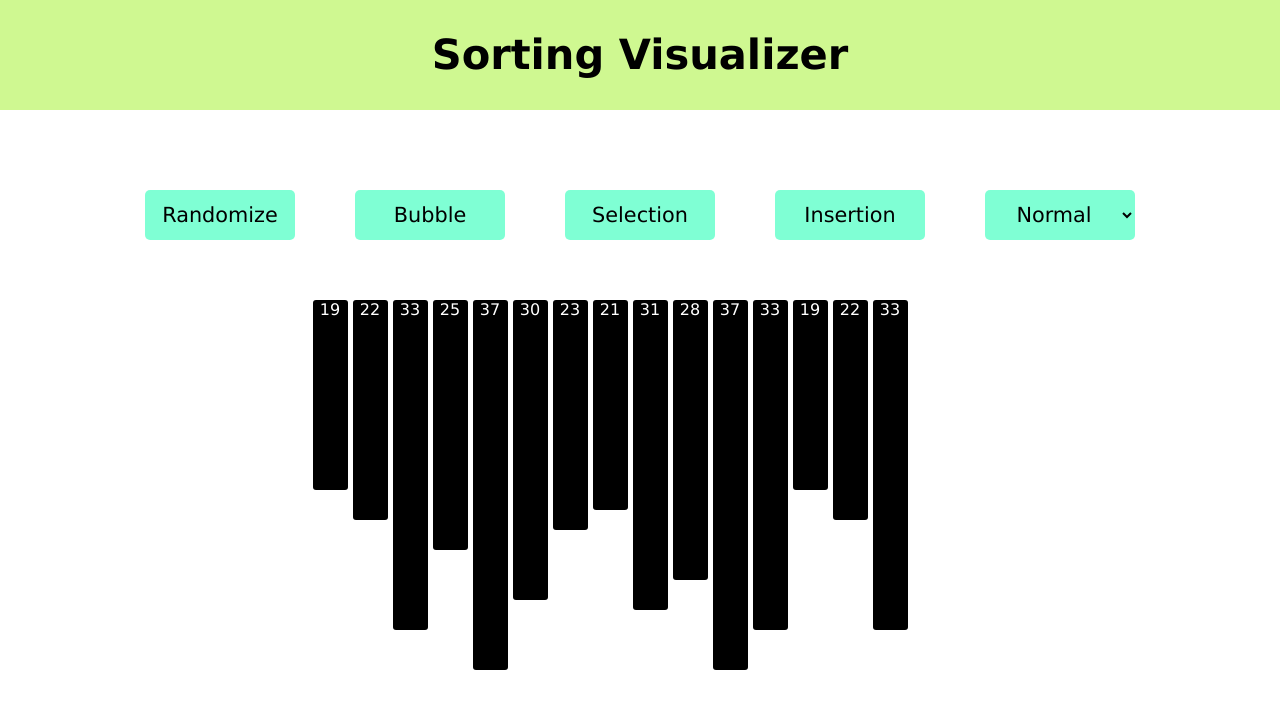
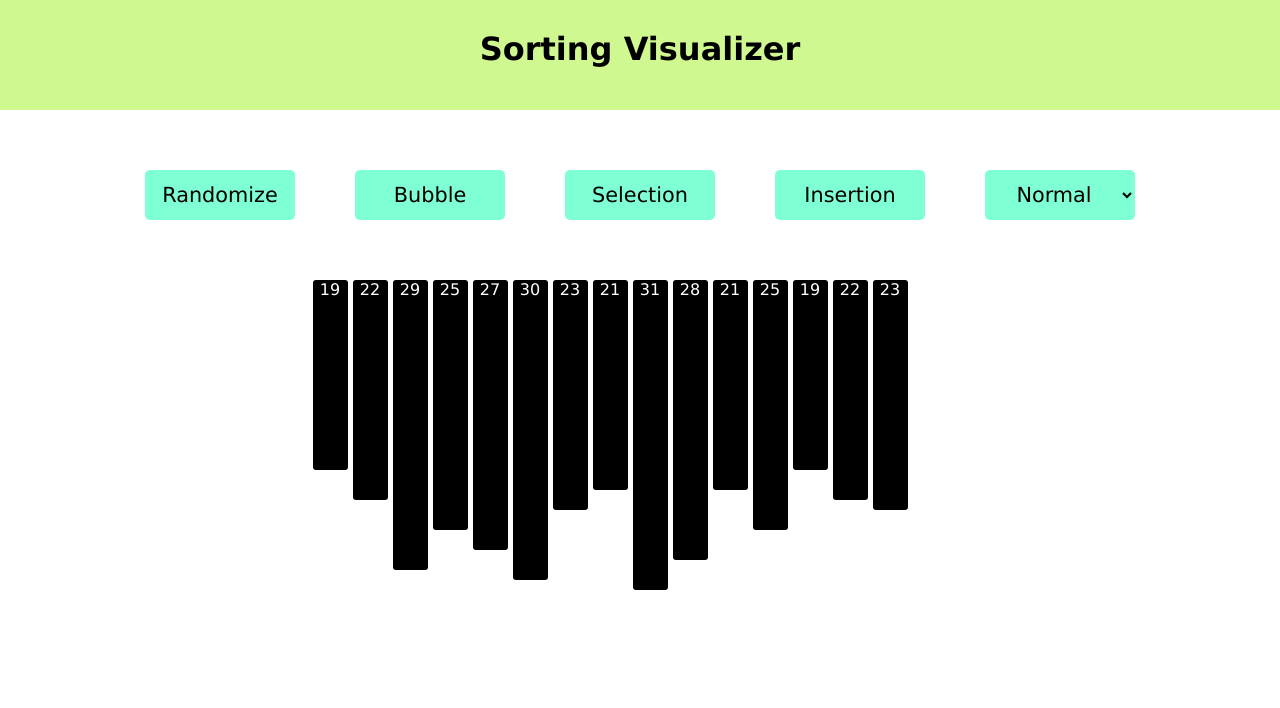
Before and after one commit to optimm/AlgoX, a React (Create React App) app: page / in a window 1280 px wide. Shown: the top 708 px of the page. Built offline with nearby package versions, Linux system fonts and the light colour scheme; the HTML template or start-up script is replaced by a standard one.

Commit message:
deployed

```diff
--- a/public/styles.css
+++ b/public/styles.css
@@ -13,13 +13,12 @@ body {
 
   height: 80px;
   width: 100wh;
-  font-size: 1.3rem;
   font-weight: lighter;
   text-align: center;
   padding-top: 30px;
 }
 .handler {
-  margin-top: 70px;
+  margin-top: 50px;
   text-align: center;
 }
 
--- a/src/App.js
+++ b/src/App.js
@@ -10,19 +10,19 @@ function App() {
   let [arr, setArr] = useState([
     { value: 19, id: 1 },
     { value: 22, id: 2 },
-    { value: 33, id: 3 },
+    { value: 29, id: 3 },
     { value: 25, id: 4 },
-    { value: 37, id: 5 },
+    { value: 27, id: 5 },
     { value: 30, id: 6 },
     { value: 23, id: 7 },
     { value: 21, id: 8 },
     { value: 31, id: 9 },
     { value: 28, id: 10 },
-    { value: 37, id: 11 },
-    { value: 33, id: 12 },
+    { value: 21, id: 11 },
+    { value: 25, id: 12 },
     { value: 19, id: 13 },
     { value: 22, id: 14 },
-    { value: 33, id: 15 },
+    { value: 23, id: 15 },
   ]);
 
   const select = () => {
@@ -90,7 +90,7 @@ function App() {
 
     let a = [...arr];
     for (let i = 0; i < arr.length; i++) {
-      a[i].value = Math.floor(Math.random() * 30 + 10);
+      a[i].value = Math.floor(Math.random() * 25 + 10);
       a[i].id = i + 1;
     }
 
```
Also changed, not shown: 8 other files (tests, documents, lock files or other folders).
